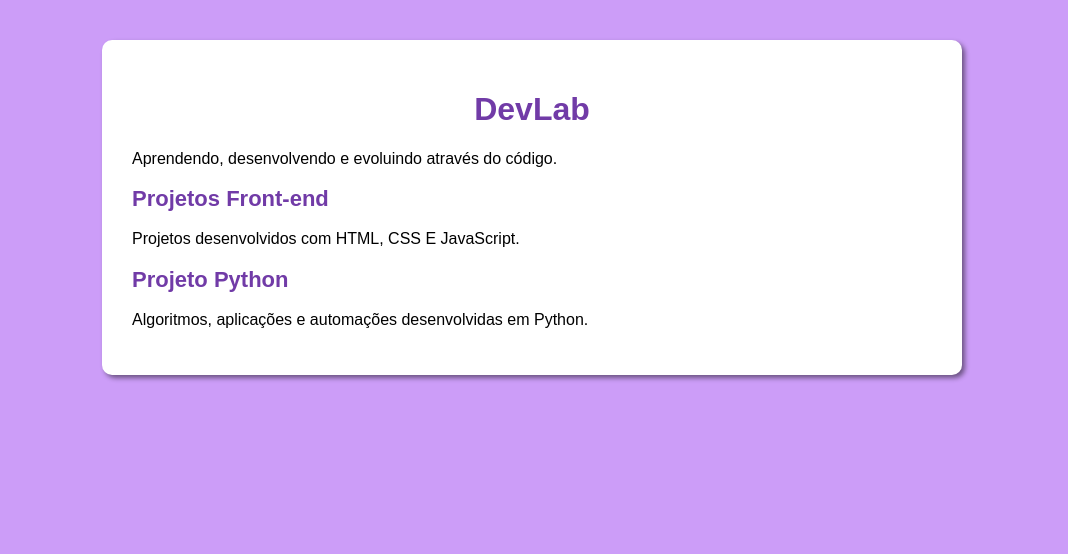
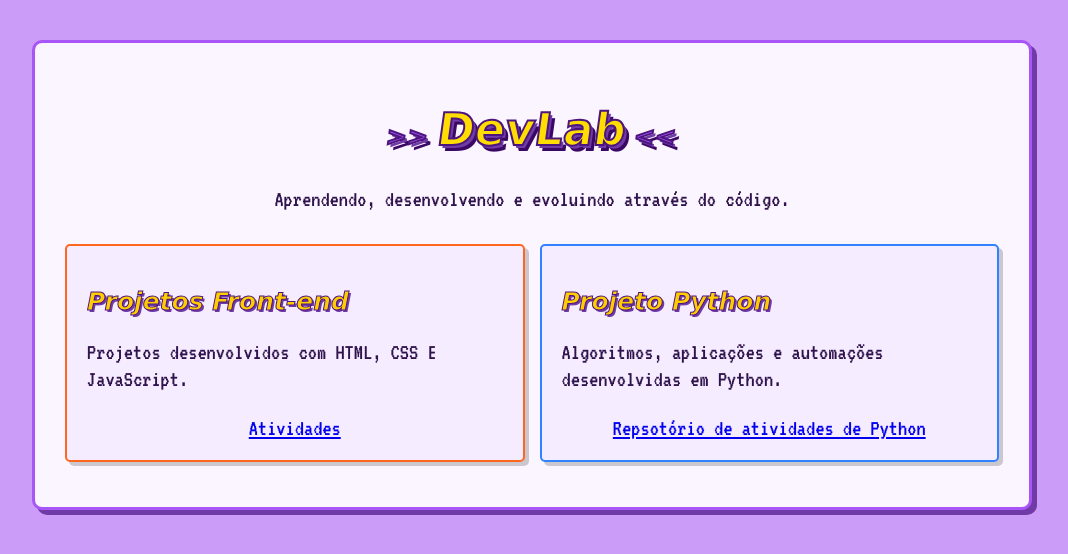
Before and after one commit to brunosilva19/projeto-site, a plain HTML site: page index.html in a window 1280 px wide. Shown: the whole page, without its empty margins (108-1176 px from the left). Drawn offline with Linux system fonts and the light colour scheme.

Commit message:
conclui o conteúdo e estilizei a página

```diff
--- a/index.html
+++ b/index.html
@@ -13,15 +13,18 @@
             <p>Aprendendo, desenvolvendo e evoluindo através do código.</p>
         </header>
 
-        <article>
+        <section class="projetos">
+            <article class="cards" id="primeiro-card">
                 <h2>Projetos Front-end</h2>
                 <p>Projetos desenvolvidos com HTML, CSS E JavaScript.</p>
+                <a href="https://onepiece.site.je/praticas/">Atividades</a>
             </article>
-
-        <article>
+            <article class="cards" id="segundo-card">
                 <h2>Projeto Python</h2>
                 <p>Algoritmos, aplicações e automações desenvolvidas em Python.</p>
+                <a href="https://github.com/brunosilva19/Meus-estudos.git">Repsotório de atividades de Python</a>
             </article>
+        </section>
     </main>
 </body>
 </html>
--- a/style.css
+++ b/style.css
@@ -1,28 +1,141 @@
-*{
-    font-family: Arial, Helvetica, sans-serif;
-    font-size: 16px;
+@import url('https://fonts.googleapis.com/css2?family=Chakra+Petch:ital,wght@1,700&family=Press+Start+2P&family=VT323&display=swap');
+
+* {
+    box-sizing: border-box;
 }
 
-body{
+body {
     background-color: rgb(204, 157, 248);
 }
 
-main{
-    background-color: white;
-    max-width: 800px;
+main {
+    background-color: #faf5ff;
+    max-width: 1000px;
     padding: 30px;
     margin: 40px auto;
-    box-shadow: 3px 3px 5px rgba(0, 0, 0, 0.473);
+    box-shadow: 5px 5px 0px #713ba7;
     border-radius: 10px;
+    border: 3px solid #a855f7;
 }
 
+/* Título principal */
+
 h1 {
-    font-size: 32px;
-    color: #713ba7;
+    font-family:cursive;
+    font-size: 45px;
+    color: #ffdd00;
     text-align: center;
+    transform: skewX(-8deg);
+
+    -webkit-text-stroke: 2px #4c167e;
+
+    text-shadow:
+        3px 3px 0px #713ba7,
+        6px 6px 0px #3b0764;
 }
 
+/* Títulos dos projetos */
+
 h2 {
-    font-size: 22px;
-    color: #713ba7;
+    font-family:cursive;
+    font-size: 25px;
+    font-weight: 700;
+    font-style: italic;
+    color: #ffcc00;
+
+    -webkit-text-stroke: 1px #4c167e;
+
+    text-shadow: 2px 2px 0px #713ba7;
 }
+
+/* Parágrafos */
+
+p {
+    font-family: 'VT323', monospace;
+    font-size: 23px;
+    color: #30134d;
+    line-height: 1.2;
+}
+a{
+    display: block;
+    text-align: center;
+    font-family: 'VT323', monospace;
+    font-size: 23px;
+}
+header p {
+    text-align: center;
+    margin-bottom: 30px;
+}
+
+/* Organização dos cards */
+
+.projetos {
+    display: flex;
+    gap: 15px;
+}
+
+/* Estilização dos cards */
+
+.cards {
+    background-color: #f5edff;
+    padding: 20px;
+    margin-bottom: 15px;
+    border: 2px solid;
+    border-radius: 5px;
+    box-shadow: 4px 4px 0px #00000030;
+    flex: 1;
+    min-width: 0;
+    transition: 0.3s;
+}
+
+/* Cores individuais */
+
+#primeiro-card {
+    border-color: #ff671f;
+}
+
+#segundo-card {
+    border-color: #3182ff;
+}
+
+/* Animação dos cards */
+
+.cards:hover {
+    transform: translateY(-5px);
+    box-shadow: 5px 8px 0px #713ba755;
+    background-color: #eaddfa;
+}
+
+/* Setas do título */
+h1::before {
+    content: ">> ";
+    color: #a855f7;
+    font-size: 25px;
+}
+
+h1::after {
+    content: " <<";
+    color: #a855f7;
+    font-size: 25px;
+}
+
+/* Responsividade */
+
+@media (max-width: 700px) {
+    .projetos {
+        flex-direction: column;
+    }
+
+    h1 {
+        font-size: 28px;
+    }
+
+    h1::before,
+    h1::after {
+        font-size: 14px;
+    }
+
+    main {
+        padding: 20px;
+    }
+}
```
Lines whose indentation alone changed are shown as unchanged.
